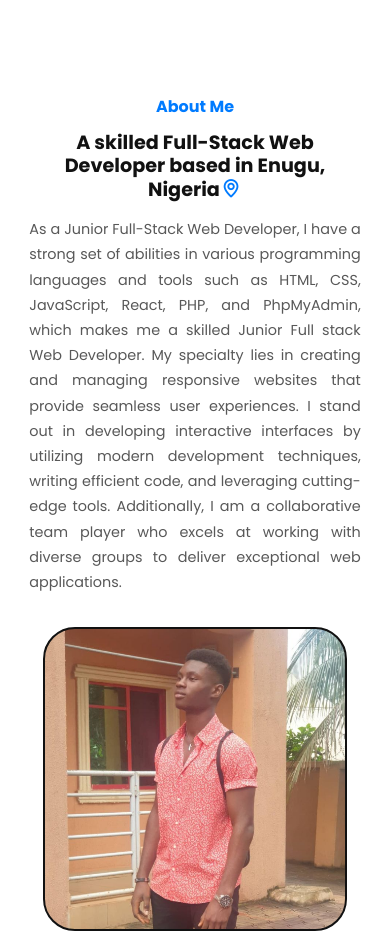
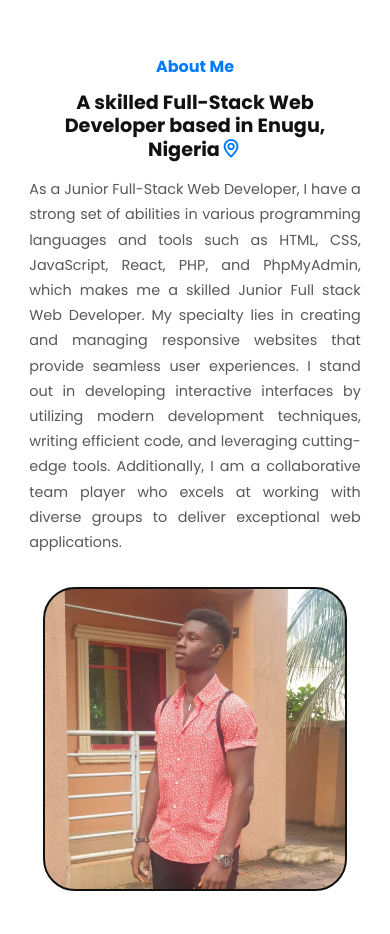
Before and after one commit to NedytheCoder/portfolio-, a plain HTML site: page index.html in a window 390 px wide. Shown: the part 822-1756 px from the top of the page. Drawn offline with nearby package versions, Linux system fonts and the light colour scheme.

Commit message:
Update portfolio.css

```diff
--- a/portfolio.css
+++ b/portfolio.css
@@ -536,7 +536,7 @@ nav .navs a {
     .about .content {
         flex-direction: column-reverse;
         text-align: center;
-        padding-top: 4.5rem;
+        padding-top: 2rem;
     }
 
     .about .content .writeup h4 {
```
